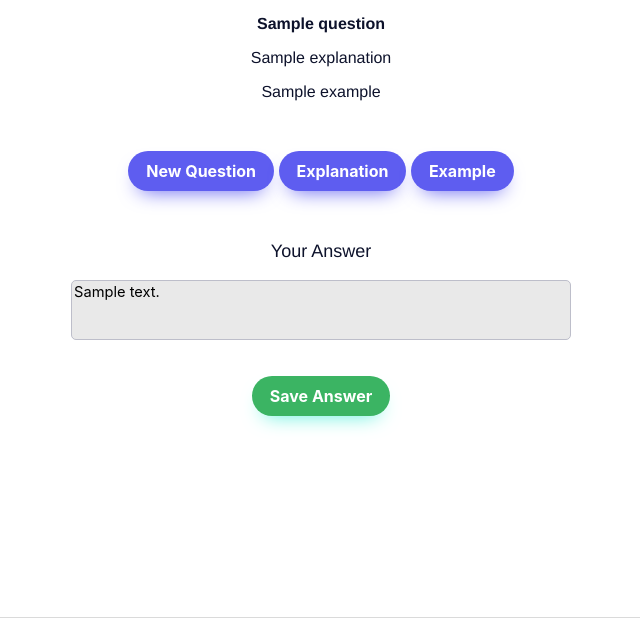
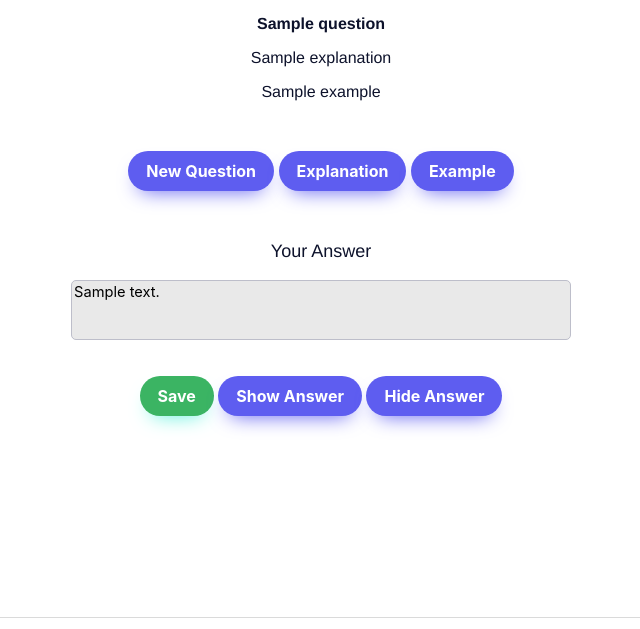
Before and after one commit to paulomarcos/interviewquestions, a Flask app: template templates/index.html in a window 1280 px wide. Shown: the part 114-743 px from the top of the page, without its empty margins (319-959 px from the left). Run offline with Flask 2, Linux system fonts and the light colour scheme; the template is opened without the code that fills it: most values are stand-ins (such as "Sample title", 1, 10 or a date in 2020).

Commit message:
Add proper functionality to show/hide buttons

```diff
--- a/main.py
+++ b/main.py
@@ -18,6 +18,11 @@ import yaml
 app = Flask(__name__)
 
 class Questions():
+    """ Class that handles the questions by fetching and storing it
+        on the appropriate file.
+
+        @param path : <str> Relative or absolute path to the yaml file
+    """
     def __init__(self, path):
         with open(path, 'r') as file:
             self.questions = yaml.safe_load(file)
@@ -37,18 +42,33 @@ class Questions():
         self.question_numbers.remove(question)
 
 class Answers():
+    """ Class that handles the answers by fetching and storing it
+        on the appropriate file.
+
+        @param path : <str> Relative or absolute path to the yaml file
+    """
     def __init__(self, path):
         self.filepath = path
+        self.answers = ""
+        self.update_answers()
+        self.cached_answer = ""
+
+    def retrieve_answer(self, question_number, new=False):
+        if self.cached_answer != "" and not new:
+            return self.cached_answer
+        return self.answers.get(question_number, "")
+
+    def update_answers(self):
         try:
-            with open(path, 'r') as file:
+            with open(self.filepath, 'r') as file:
                 self.answers = yaml.safe_load(file)
         except:
             print('Error opening answers file. Make sure it is set in the correct path')
             self.answers= None
 
-
-    def retrieve_answer(self, question_number):
-        return self.answers.get(question_number, "")
+    def update_cache(self, text):
+        self.cached_answer = text
+        print(self.cached_answer, text)
 
     def save_answer(self, question_number, text):
         try:
@@ -60,8 +80,81 @@ class Answers():
             with open(self.filepath, 'w') as file:
                 yaml.safe_dump(answers, file)
 
+            self.update_answers()
+
         except:
             print("There was a problem trying to save the new answer into the file.")
+
+
+def say(text: str):
+    """ Method to initiate the 'say' function on the system.
+     ** ONLY WORKS ON MACOS **
+     @param text: <string>
+    """
+    os.system(f'say "{text}"')
+
+
+def process_answer(request_form):
+    """ Processes the answer form.
+        @param request_form = request.form <ImmutableMultiDict>
+        @return template
+    """
+
+    if request_form.get('savebutton') == 'Save':
+        text = request_form.get("save")
+        answer.save_answer(question.current_question_number, text)
+        return render_template('index.html',
+                                question=question.current_question,
+                                answer=text)
+
+    if request_form.get('savebutton') == 'Show Answer':
+        text = request_form.get("save")
+        if  text == "":
+            text = answer.retrieve_answer(question.current_question_number)
+        return render_template('index.html',
+                                question=question.current_question,
+                                answer=text)
+
+    if request_form.get('savebutton') == 'Hide Answer':
+        answer.update_cache(request.form.get("save"))
+        return render_template('index.html',
+                                question=question.current_question)
+
+    return render_template('index.html',
+                           question=question.current_question,)
+
+
+def process_question(request_form):
+    """ Processes the question form.
+        @param request_form = request.form <ImmutableMultiDict>
+        @return template
+    """
+
+    if request_form.get('askquestion') == 'New Question':
+        question.update_random_question()
+        t = Thread(target=say, args=(question.current_question,))
+        t.start()
+        return render_template('index.html',
+                                question=question.current_question,
+                                answer=answer.retrieve_answer(question.current_question_number, new=True))
+
+    if request_form.get('askquestion') == 'Example':
+        t = Thread(target=say, args=(question.current_example,))
+        t.start()
+        return render_template('index.html',
+                                question=question.current_question,
+                                example=question.current_example,
+                                answer=answer.cached_answer)
+
+    if request_form.get('askquestion') == 'Explanation':
+        t = Thread(target=say, args=(question.current_explanation,))
+        t.start()
+        return render_template('index.html',
+                                question=question.current_question,
+                                explanation=question.current_explanation,
+                                answer=answer.cached_answer)
+
+    return render_template('index.html')
 
 
 question = Questions('interviewquestions.yaml')
@@ -71,39 +164,12 @@ answer = Answers('answers.yaml')
 @cross_origin()
 def homepage():
 
-    def say(text):
-        os.system(f'say "{text}"')
+    if request.method == 'POST':
+        question_form = request.form.get('askquestion', None)
+        return process_question(request.form) if question_form else process_answer(request.form)
 
-    if request.method == 'POST':
-        print("Some test here first")
-        if request.form['askquestion'] == 'save':
-            print("Some test here second")
-            print(request.form['askquestion'])
-        if request.form['askquestion'] == 'New Question':
-            question.update_random_question()
-            t = Thread(target=say, args=(question.current_question,))
-            t.start()
-            return render_template('index.html', question=question.current_question)
-        if request.form['askquestion'] == 'Example':
-            t = Thread(target=say, args=(question.current_example,))
-            t.start()
-            return render_template('index.html', question=question.current_question, example=question.current_example)
-        if request.form['askquestion'] == 'Explanation':
-            t = Thread(target=say, args=(question.current_explanation,))
-            t.start()
-            return render_template('index.html', question=question.current_question, explanation=question.current_explanation)
-        return render_template('index.html')
     else:
         return render_template('index.html')
 
-@app.route("/store-answer", methods=["POST", "GET"])
-@cross_origin()
-def storeAnswer():
-    text = request.form["save"]
-    answer.save_answer(question.current_question_number, text)
-    return render_template('index.html',
-                            question=question.current_question,
-                            answer=text)
-
 if __name__ == "__main__":
     app.run(port=8000, debug=True, threaded=True)
--- a/templates/answer.html
+++ b/templates/answer.html
@@ -1,9 +1,11 @@
 <div class="youranswer">
-    <form class="input" id="voice-form" name="save" method="post" action="/store-answer">
+    <form class="input" id="voice-form" name="save" method="post">
       <div class="field">
           <label for="speech">Your Answer</label>
-            <textarea class="answer" form="voice-form" name="save" value="save" required>{{answer}}</textarea>
+            <textarea class="answer" form="voice-form" name="save" value="save">{{answer}}</textarea>
       </div>
-      <button>Save Answer</button>
+      <input type="submit" name="savebutton" value="Save" class="savebutton">
+      <input type="submit" name="savebutton" value="Show Answer">
+      <input type="submit" name="savebutton" value="Hide Answer">
     </form>
 </div>
--- a/templates/index.html
+++ b/templates/index.html
@@ -76,7 +76,7 @@
                       border-radius: 6px;
                       transition: border-color 0.25s;
                     }
-                    button {
+                    input.savebutton {
                       background: #3bb463;
                       border-radius: 999px;
                       box-shadow: #5df0dc 0 10px 20px -10px;
@@ -97,8 +97,8 @@
                       word-break: break-word;
                       border: 0;
                     }
-                    button:hover,
-                    button:focus {
+                    input.savebutton:hover,
+                    input.savebutton:focus {
                       background: #2bdaae;
                       color: #fff;
                     }
```
